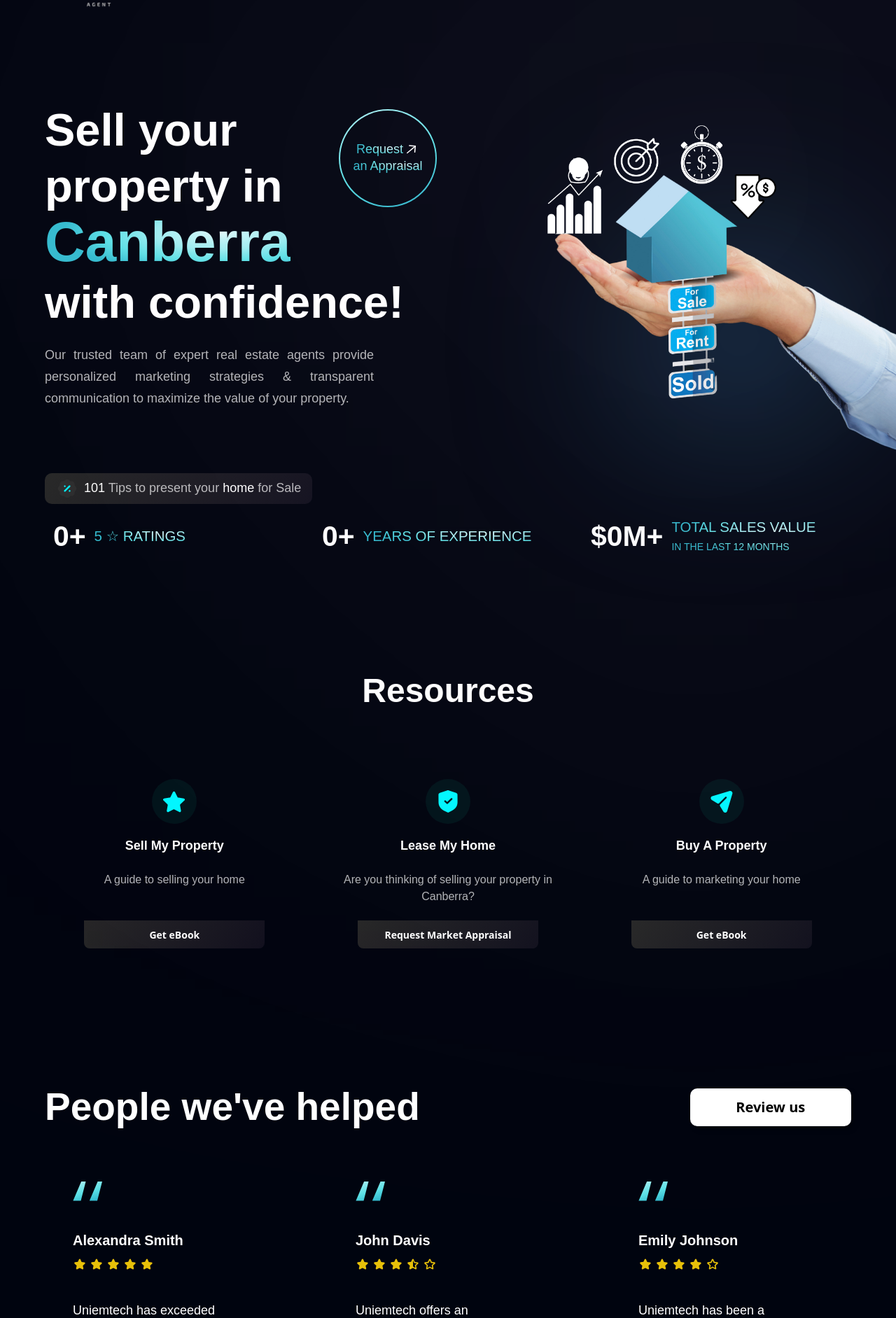
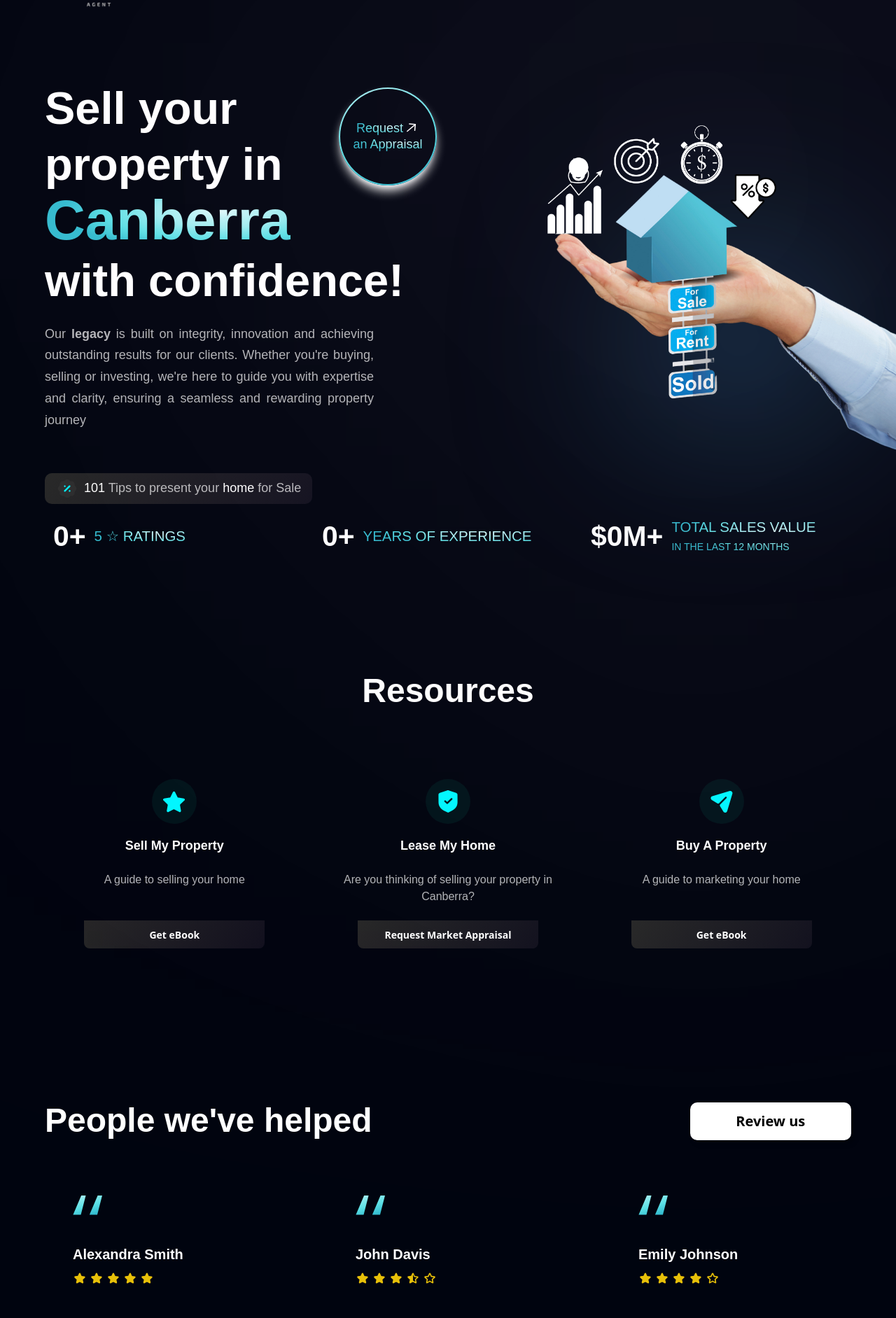
Before and after one commit to 7Mudit/real-estate-work, a React (Create React App) app: page / in a window 1280 px wide. Shown: the part 147-2030 px from the top of the page at 70% size. Built offline with nearby package versions, Linux system fonts and the light colour scheme.

Commit message:
made changes in home page

```diff
--- a/src/components/GetStarted.jsx
+++ b/src/components/GetStarted.jsx
@@ -2,7 +2,7 @@ import styles from "../style";
 import { arrowUp } from "../assets";
 
 const GetStarted = () => (
-  <div className={`${styles.flexCenter} w-[140px] h-[140px] rounded-full bg-blue-gradient p-[2px] cursor-pointer`}>
+  <div className={`${styles.flexCenter} transition-all hover:scale-110 duration-300 shadow-lg shadow-white w-[140px] h-[140px] rounded-full bg-blue-gradient p-[2px] cursor-pointer`}>
     <div className={`${styles.flexCenter} flex-col bg-primary w-[100%] h-[100%] rounded-full`}>
       <div className={`${styles.flexStart} flex-row`}>
         <p className="font-poppins font-medium text-[18px] leading-[23.4px]">
--- a/src/components/Hero.jsx
+++ b/src/components/Hero.jsx
@@ -36,9 +36,11 @@ const Hero = ({ setUserModal }) => {
         <p
           className={`${styles.paragraph}  sm:text-justify max-w-[470px] mt-5`}
         >
-          Our trusted team of expert real estate agents provide personalized
-          marketing strategies & transparent communication to maximize the value
-          of your property.
+          Our <span className="font-extrabold">legacy</span> is built on
+          integrity, innovation and achieving outstanding results for our
+          clients. Whether you're buying, selling or investing, we're here to
+          guide you with expertise and clarity, ensuring a seamless and
+          rewarding property journey
         </p>
       </div>
 
--- a/src/components/Testimonials.jsx
+++ b/src/components/Testimonials.jsx
@@ -53,9 +53,9 @@ const peopleData = [
 ];
 
 const Testimonials = () => (
-  <div className="w-full h-full mt-20">
+  <div className="w-full h-full mt-[100px]">
     <div className="flex gap-5 flex-col-reverse  sm:flex-row w-full items-center justify-between">
-      <h2 className={`font-poppins font-semibold text-[25px] xs:text-[35px] sm:text-[55px] text-white xs:leading-[76.8px] leading-[66.8px]`}>People we've helped</h2>
+      <h2 className={`font-poppins font-semibold text-[1.5em] xs:text-[2.5em] sm:text-[3em] text-white xs:leading-[76.8px] leading-[66.8px]`}>People we've helped</h2>
       <div className=" btn-pink w-[60%] xs:w-[40%] sm:w-[20%] text-center  transition-all duration-300 hover:scale-95 cursor-pointer ">
         <button className="font-semibold sm:text-sm md:text-xl">
           Review us
--- a/src/pages/AboutUs.js
+++ b/src/pages/AboutUs.js
@@ -9,17 +9,21 @@ const AboutUs = () => {
     <>
       <Transition />
       <div className="bg-primary  w-full overflow-hidden">
-        <div className={`${styles.paddingX}  ${styles.flexCenter}`}>
+        <div className={`${styles.flexCenter}`}>
           <div className={`${styles.boxWidth}`}>
-            <Navbar />
+            <div className={`sm:px-16 px-6`}>
+              <Navbar />
+            </div>
 
             <div className={`flex flex-col-reverse gap-[150px] py-[50px]`}>
-              <div className="flex flex-col md:flex-row w-[90%] gap-[50px] mx-auto">
-                <div className="md:w-[40%] self-center object-cover">
+              <div className="flex flex-col  md:flex-row w-[100%] gap-[50px] mx-auto">
+                <div className="md:w-[40%]  object-cover">
                   <img src={user1} className=" rounded-[50%] " alt="" />
                 </div>
-                <div className="w-[100%] md:w-[50%] flex flex-col gap-[30px] text-justify text-white font-poppins">
-                <h1 className="text-[25px] md:text-[50px] tracking-wide font-walsheimCon">About Ankur</h1>
+                <div className="w-[100%] md:w-[80%] flex flex-col gap-[30px] text-justify text-white font-poppins">
+                  <h1 className="text-[25px] md:text-[50px] tracking-wide font-walsheimCon">
+                    About Ankur
+                  </h1>
                   <p className=" text-[16px] font-sans leading-normal">
                     Ankur Siwach is a reliable & results-driven real estate
                     professional with a passion for using technology & effective
```
